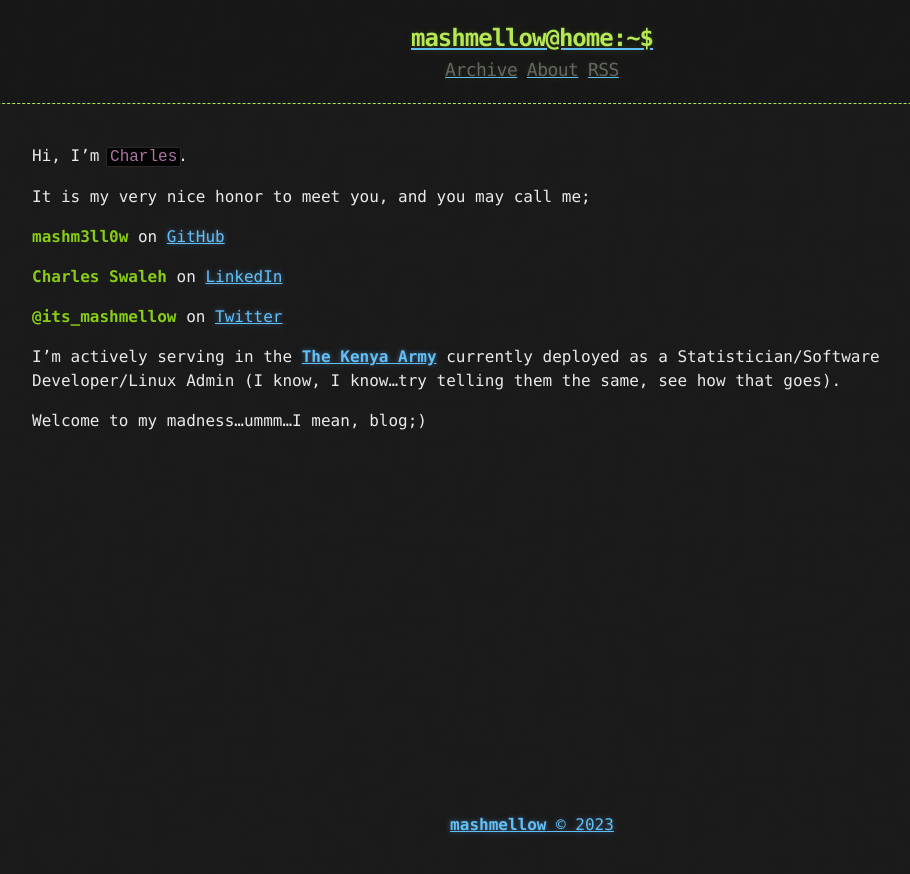
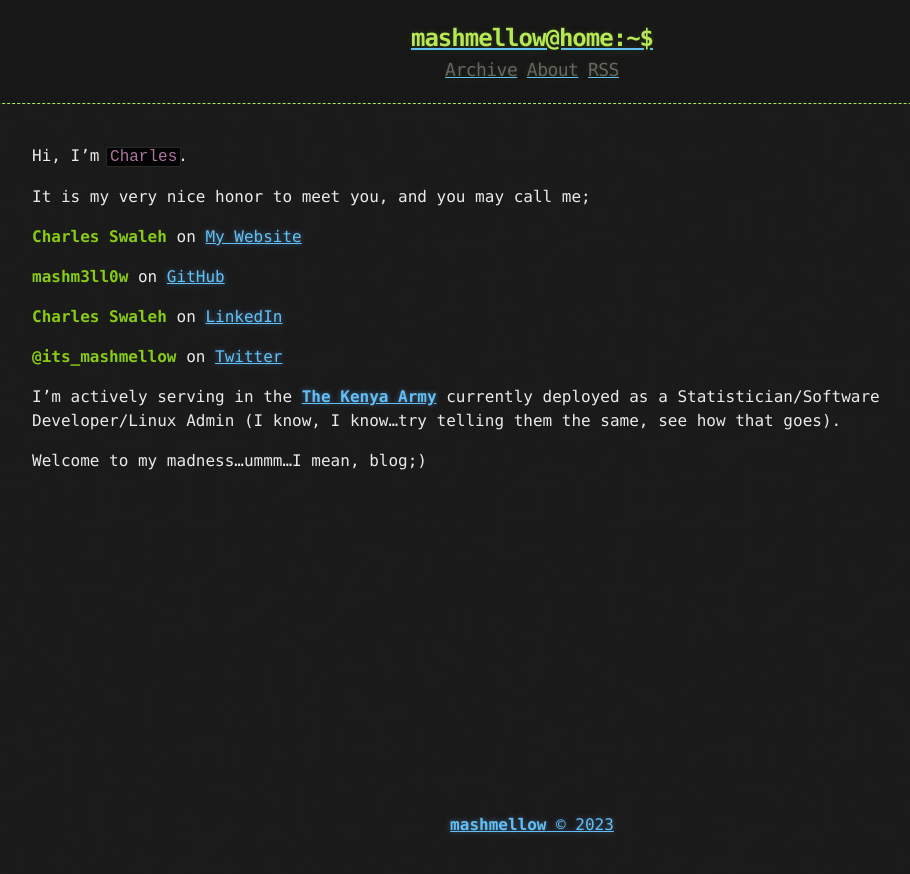
Before and after one commit to mashm3ll0w/mashm3ll0w.github.io, a Jekyll site: the page built from about.md, in a window 1280 px wide. Shown: the top 874 px of the page, without its empty margins (108-1018 px from the left). Built offline with Jekyll 4.4.1, drawn with Linux system fonts in a browser that asks for light colours.

Commit message:
Updated the about page

```diff
--- a/about.md
+++ b/about.md
@@ -6,6 +6,8 @@ title: About
 Hi, I'm `Charles`.
 
 It is my very nice honor to meet you, and you may call me;
+
+<span style="color:#88cc14;">**Charles Swaleh**</span> on [My Website](https://charles-swaleh.com)
 
 
 <span style="color:#88cc14;">**mashm3ll0w**</span> on [GitHub](https://github.com/mashm3ll0w)
```
